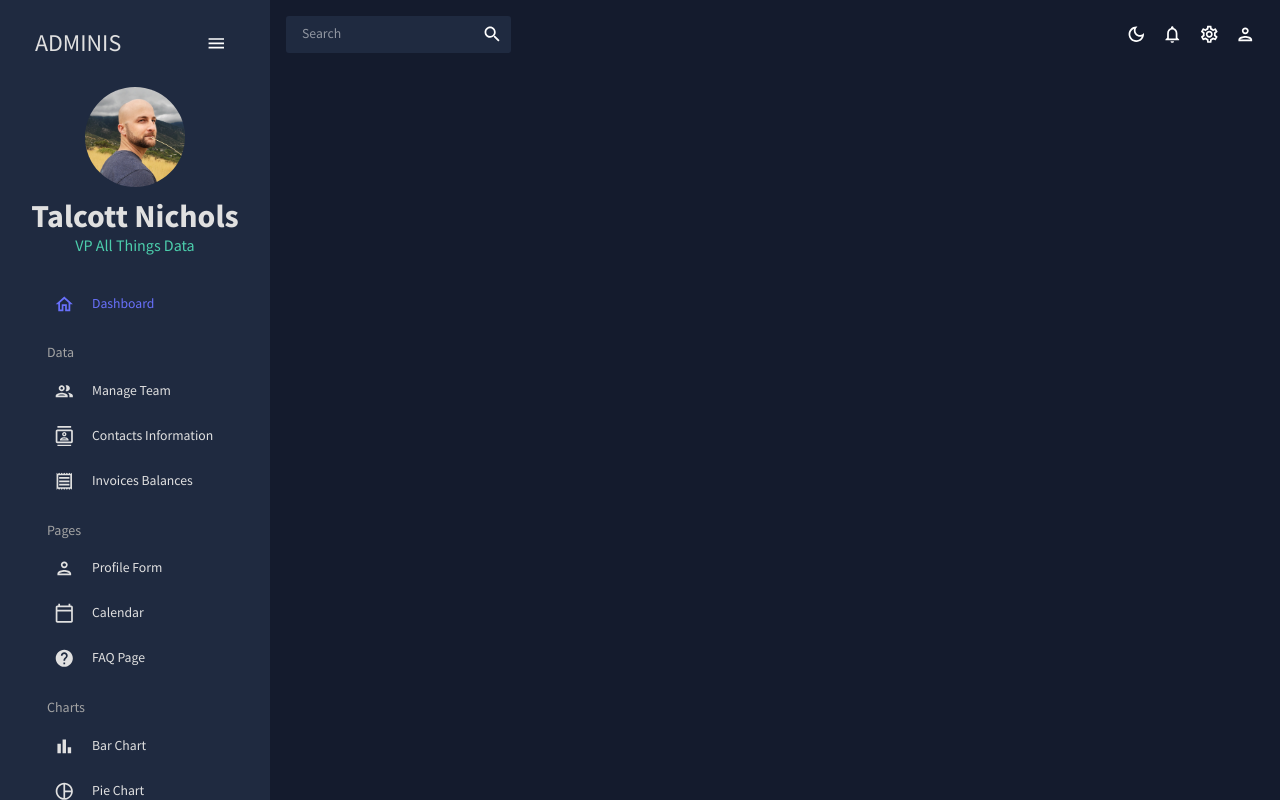
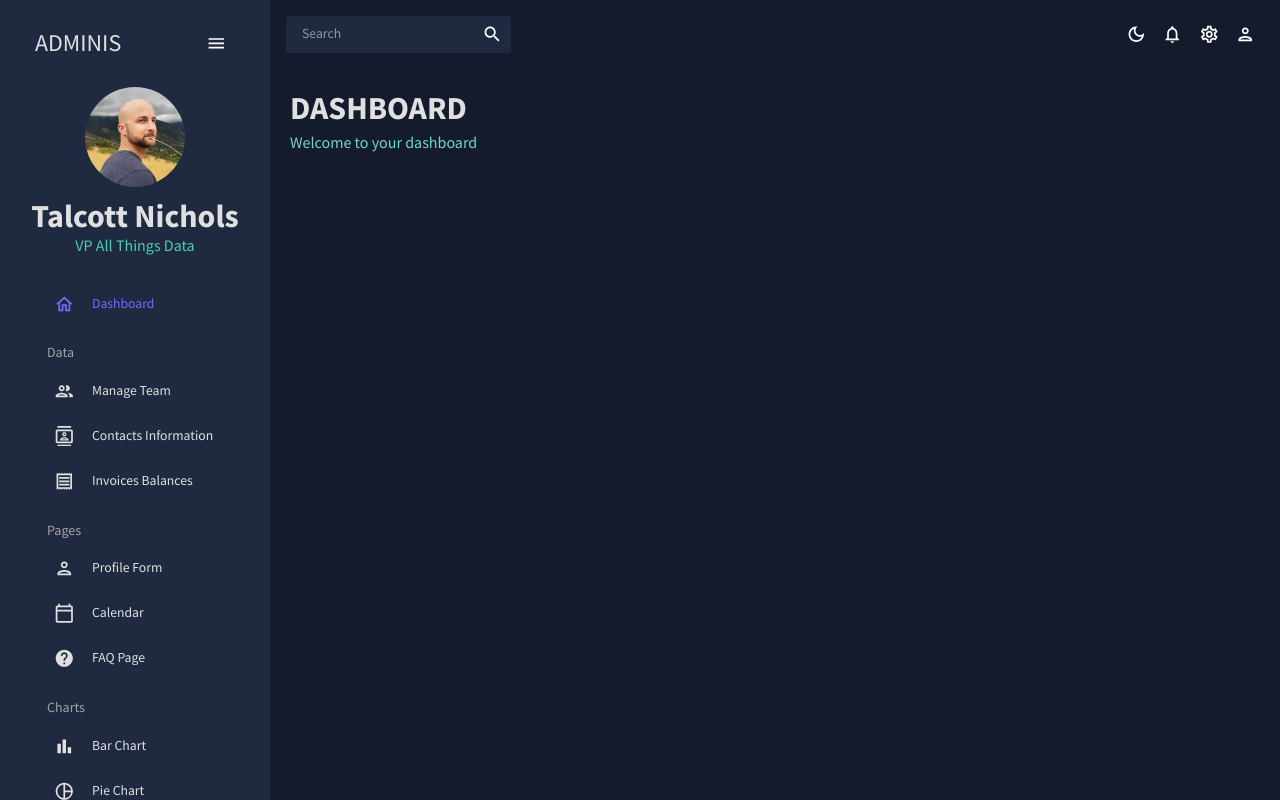
Before and after one commit to TSNichols/example-react-dashboard, a React (Create React App) app: page / in a window 1280 px wide. Built offline with nearby package versions, Linux system fonts and the light colour scheme.

Commit message:
add static header

```diff
--- a/src/App.js
+++ b/src/App.js
@@ -3,7 +3,7 @@
 import { Route, Routes } from "react-router-dom";
 import TopBar from "./scenes/global/TopBar";
 import SideBar from './scenes/global/SideBar';
-// import Dashboard from './scenes/dashboard';
+import Dashboard from './scenes/dashboard';
 // import Team from './scenes/team';
 // import Invoices from './scenes/invoices';
 // import Contacts from './scenes/contacts';
@@ -29,7 +29,7 @@
             <main className="content">
               <TopBar />
               <Routes>
-                {/* <Route path='/' element={<Dashboard />} /> */}
+                <Route path='/' element={<Dashboard />} />
                 {/* <Route path='/team' element={<Team />} /> */}
                 {/* <Route path='/contacts' element={<Contacts />} /> */}
                 {/* <Route path='/invoices' element={<Invoices />} /> */}
--- /dev/null
+++ b/src/components/Header.jsx
@@ -0,0 +1,28 @@
+import { Typography, Box, useTheme } from "@mui/material";
+import { tokens } from "../theme";
+
+const Header = ({ title, subtitle}) => {
+  const theme = useTheme()
+  const colors = tokens(theme.palette.mode)
+
+  return (
+    <Box mb='30px'>
+      <Typography
+        variant="h2"
+        color={colors.grey[100]}
+        fontWeight='bold'
+        sx={{ mb: '5px' }}
+      >
+        {title}
+      </Typography>
+      <Typography
+        variant="h5"
+        color={colors.greenAccent[400]}
+      >
+        {subtitle}
+      </Typography>
+    </Box>
+  )
+}
+
+export default Header
--- a/src/scenes/dashboard/index.jsx
+++ b/src/scenes/dashboard/index.jsx
@@ -1,5 +1,14 @@
+import Header from '../../components/Header'
+import { Box } from '@mui/material'
+
 const Dashboard = () => {
-  return <div>Dashboard</div>
+  return (
+    <Box m='20px'>
+      <Box display='flex' justifyContent='space-between' alignItems='center'>
+        <Header title='DASHBOARD' subtitle='Welcome to your dashboard' />
+      </Box>
+    </Box>
+  )
 }
 
 export default Dashboard
--- a/src/scenes/global/SideBar.jsx
+++ b/src/scenes/global/SideBar.jsx
@@ -1,7 +1,7 @@
 import { useState } from "react"
 import { ProSidebar, Menu, MenuItem } from 'react-pro-sidebar'
 import 'react-pro-sidebar/dist/css/styles.css'
-import { Box, Icon, IconButton, Typography, useTheme } from '@mui/material'
+import { Box, IconButton, Typography, useTheme } from '@mui/material'
 import { Link } from "react-router-dom"
 import { tokens } from "../../theme"
 import HomeOutlinedIcon from '@mui/icons-material/HomeOutlined'
--- a/src/scenes/global/TopBar.jsx
+++ b/src/scenes/global/TopBar.jsx
@@ -1,4 +1,4 @@
-import { Box, Icon, IconButton, useTheme} from '@mui/material'
+import { Box, IconButton, useTheme} from '@mui/material'
 import { useContext } from 'react'
 import { ColorModeContext, tokens } from '../../theme'
 import InputBase from '@mui/material/InputBase'
--- a/src/theme.js
+++ b/src/theme.js
@@ -211,7 +211,7 @@
     []
   )
 
-  const theme = useMemo( () => createTheme( themeSettings(mode) ) )
+  const theme = useMemo( () => createTheme( themeSettings(mode) ), [mode] )
 
   return [theme, colorMode]
 }
```
